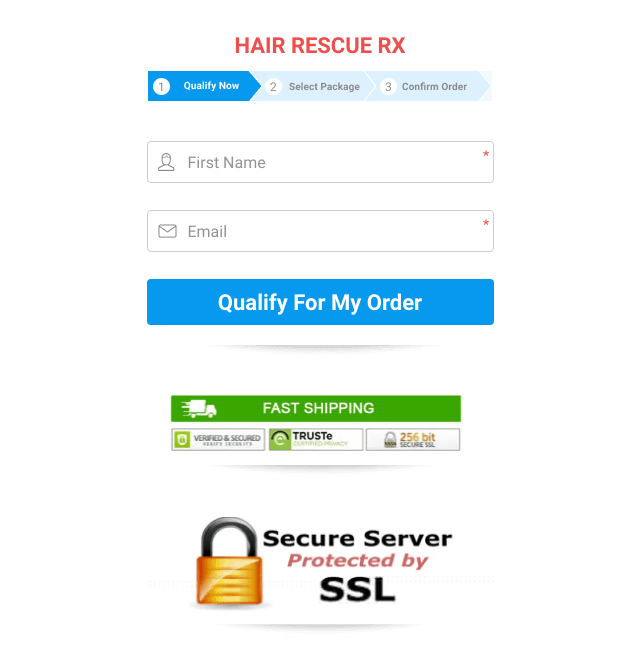
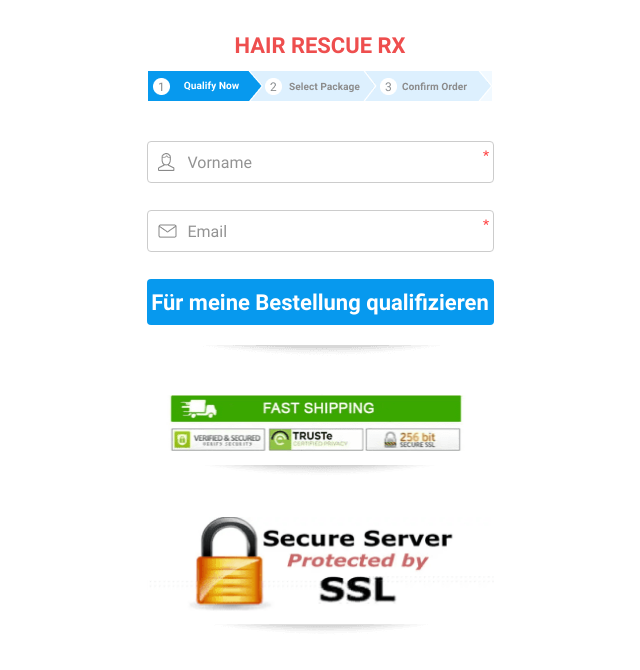
Before and after one commit to Tarabanovskyi/dewomenhair, a plain HTML site: page qualify.html in a window 1280 px wide. Shown: the whole page, without its empty margins (320-960 px from the left). Drawn offline with Linux system fonts and the light colour scheme; no server answers.

Commit message:
Update qualify.html

```diff
--- a/qualify.html
+++ b/qualify.html
@@ -1,5 +1,6 @@
 <!DOCTYPE html>
 <html lang="ru-RU">
+
 <head>
   <meta charset="utf-8">
   <title>qualify</title>
@@ -10,6 +11,7 @@
   <meta name="format-detection" content="telephone=no">
   <link rel="stylesheet" type="text/css" href="static/css/styles.css">
 </head>
+
 <body>
   <div class="wrapper">
     <div class="content">
@@ -18,13 +20,13 @@
         <div class="qualify__steps"><img src="static/images/general/qualify__steps.png" alt=""></div>
         <form class="qualify-form intro-form" id="first" action="order.html" novalidate>
           <div class="qualify-form__item">
-              <input class="intro-form__item qualify-form__input name" type="text" required name="firstName" data-name placeholder="First Name">
+            <input class="intro-form__item qualify-form__input name" type="text" required name="firstName" data-name placeholder="Vorname">
           </div>
           <div class="qualify-form__item">
             <input class="intro-form__item qualify-form__input email" type="text" required name="email" data-mail placeholder="Email">
           </div>
           <div class="qualify-form__foot">
-              <button class="qualify-form__btn">Qualify For My Order</button>
+            <button class="qualify-form__btn">Für meine Bestellung qualifizieren</button>
           </div>
         </form>
         <div class="qualify__txt"> </div>
@@ -35,4 +37,5 @@
   </div>
   <script src="static/js/script.js"></script>
 </body>
+
 </html>
```
Lines whose indentation alone changed are shown as unchanged.
